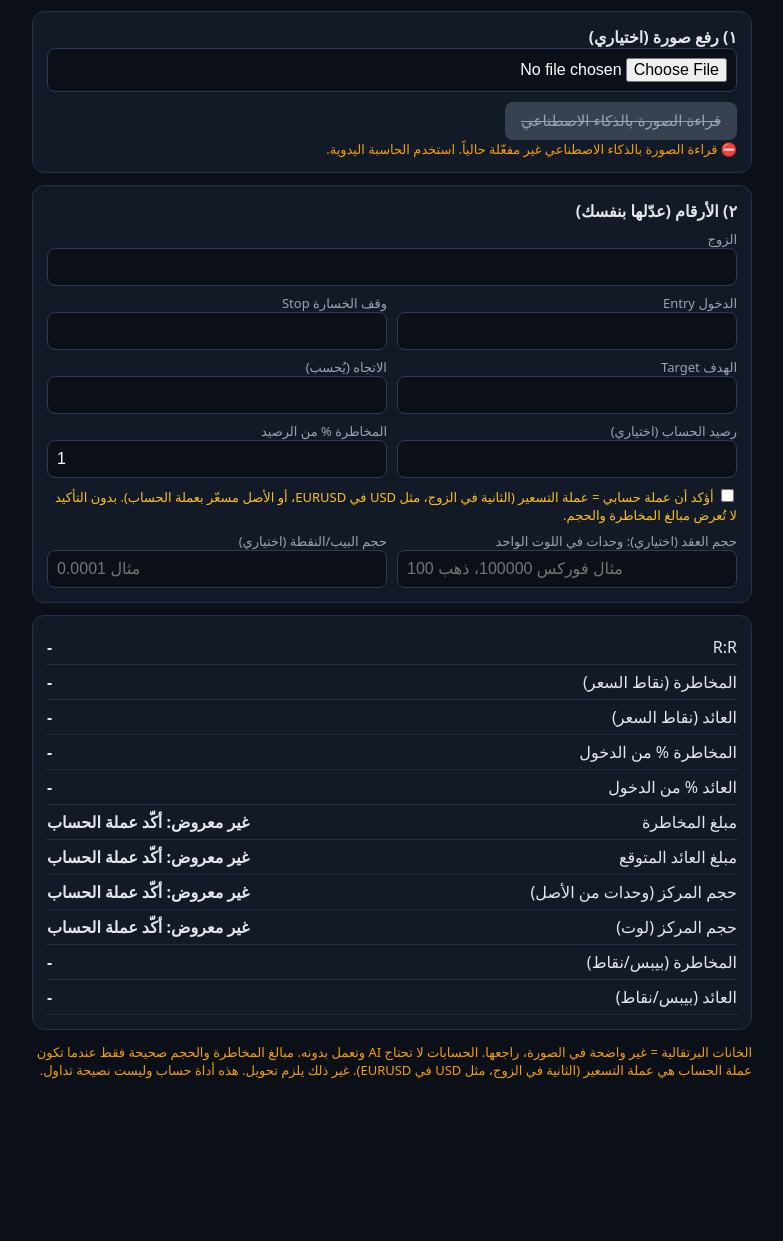
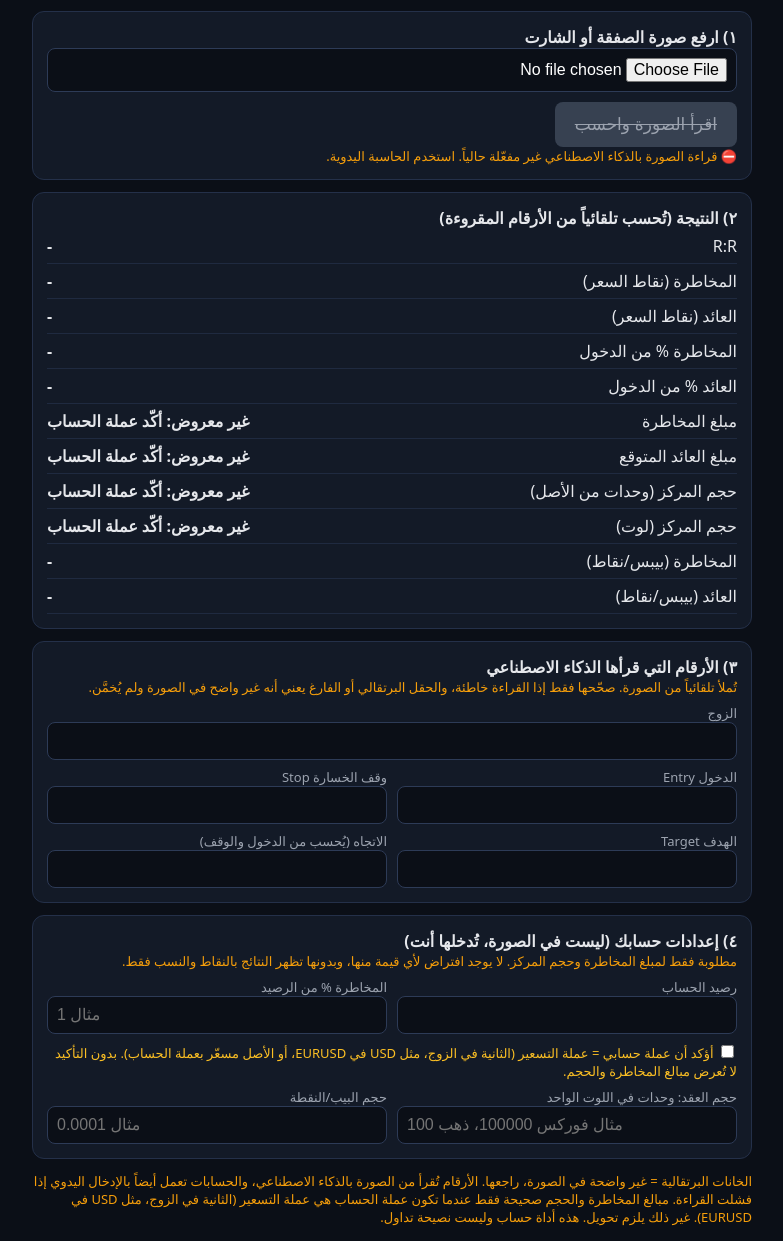
Before and after one commit to Aloddvfss/trade-analyzer-v2, a plain HTML site: page index.html in a window 1280 px wide. Shown: the part 59-1300 px from the top of the page, without its empty margins (248-1031 px from the left). Before the commit the page ends 1167 px from the top, so only its background shows below. Drawn offline with Linux system fonts and the light colour scheme.

Commit message:
Update index.html

```diff
--- a/index.html
+++ b/index.html
@@ -14,24 +14,29 @@ button{background:#0891b2;color:#fff;border:0;border-radius:8px;padding:10px 16p
 </style></head><body>
 <h1>محلل الصفقات</h1>
 <div class="card" id="ai">
- <b>١) رفع صورة (اختياري)</b>
+ <b>١) ارفع صورة الصفقة أو الشارت</b>
  <input type="file" id="file" accept="image/*" style="direction:rtl">
  <img id="prev" style="display:none">
  <input id="pass" type="password" placeholder="رمز الدخول للتحليل بالذكاء الاصطناعي" style="display:none;margin-top:8px">
- <button id="go" disabled>قراءة الصورة بالذكاء الاصطناعي</button>
+ <button id="go" disabled style="font-size:17px;padding:12px 20px">اقرأ الصورة واحسب</button>
  <div id="aimsg" class="warn">⛔ قراءة الصورة بالذكاء الاصطناعي غير مفعّلة حالياً. استخدم الحاسبة اليدوية.</div>
 </div>
+<div class="card" id="outcard"><b>٢) النتيجة (تُحسب تلقائياً من الأرقام المقروءة)</b><div id="out" class="res"></div></div>
 <div class="card">
- <b>٢) الأرقام (عدّلها بنفسك)</b>
+ <b>٣) الأرقام التي قرأها الذكاء الاصطناعي</b>
+ <div class="warn">تُملأ تلقائياً من الصورة. صحّحها فقط إذا القراءة خاطئة، والحقل البرتقالي أو الفارغ يعني أنه غير واضح في الصورة ولم يُخمَّن.</div>
  <label>الزوج</label><input id="pair" dir="ltr">
  <div class="row"><div><label>الدخول Entry</label><input id="entry" inputmode="decimal"></div><div><label>وقف الخسارة Stop</label><input id="stop" inputmode="decimal"></div></div>
- <div class="row"><div><label>الهدف Target</label><input id="target" inputmode="decimal"></div><div><label>الاتجاه (يُحسب)</label><input id="dir" readonly></div></div>
- <div class="row"><div><label>رصيد الحساب (اختياري)</label><input id="balance" inputmode="decimal"></div><div><label>المخاطرة % من الرصيد</label><input id="riskPct" inputmode="decimal" value="1"></div></div>
+ <div class="row"><div><label>الهدف Target</label><input id="target" inputmode="decimal"></div><div><label>الاتجاه (يُحسب من الدخول والوقف)</label><input id="dir" readonly></div></div>
+</div>
+<div class="card">
+ <b>٤) إعدادات حسابك (ليست في الصورة، تُدخلها أنت)</b>
+ <div class="warn">مطلوبة فقط لمبلغ المخاطرة وحجم المركز. لا يوجد افتراض لأي قيمة منها، وبدونها تظهر النتائج بالنقاط والنسب فقط.</div>
+ <div class="row"><div><label>رصيد الحساب</label><input id="balance" inputmode="decimal"></div><div><label>المخاطرة % من الرصيد</label><input id="riskPct" inputmode="decimal" placeholder="مثال 1"></div></div>
 <label style="color:#fbbf24"><input type="checkbox" id="ccy" style="width:auto"> أؤكد أن عملة حسابي = عملة التسعير (الثانية في الزوج، مثل USD في EURUSD، أو الأصل مسعّر بعملة الحساب). بدون التأكيد لا تُعرض مبالغ المخاطرة والحجم.</label>
-<div class="row"><div><label>حجم العقد (اختياري): وحدات في اللوت الواحد</label><input id="contract" inputmode="decimal" placeholder="مثال فوركس 100000، ذهب 100"></div><div><label>حجم البيب/النقطة (اختياري)</label><input id="pip" inputmode="decimal" placeholder="مثال 0.0001"></div></div>
+<div class="row"><div><label>حجم العقد: وحدات في اللوت الواحد</label><input id="contract" inputmode="decimal" placeholder="مثال فوركس 100000، ذهب 100"></div><div><label>حجم البيب/النقطة</label><input id="pip" inputmode="decimal" placeholder="مثال 0.0001"></div></div>
 </div>
-<div class="card res" id="out"></div>
-<p class="warn">الخانات البرتقالية = غير واضحة في الصورة، راجعها. الحسابات لا تحتاج AI وتعمل بدونه. مبالغ المخاطرة والحجم صحيحة فقط عندما تكون عملة الحساب هي عملة التسعير (الثانية في الزوج، مثل USD في EURUSD). غير ذلك يلزم تحويل. هذه أداة حساب وليست نصيحة تداول.</p>
+<p class="warn">الخانات البرتقالية = غير واضحة في الصورة، راجعها. الأرقام تُقرأ من الصورة بالذكاء الاصطناعي، والحسابات تعمل أيضاً بالإدخال اليدوي إذا فشلت القراءة. مبالغ المخاطرة والحجم صحيحة فقط عندما تكون عملة الحساب هي عملة التسعير (الثانية في الزوج، مثل USD في EURUSD). غير ذلك يلزم تحويل. هذه أداة حساب وليست نصيحة تداول.</p>
 <script>// Pure trade math. Returns nulls when inputs are missing so nothing is guessed.
 function num(v){const n=parseFloat(v);return Number.isFinite(n)?n:null}
 function calc({entry,stop,target,balance,riskPct,contract,pip}){
```
